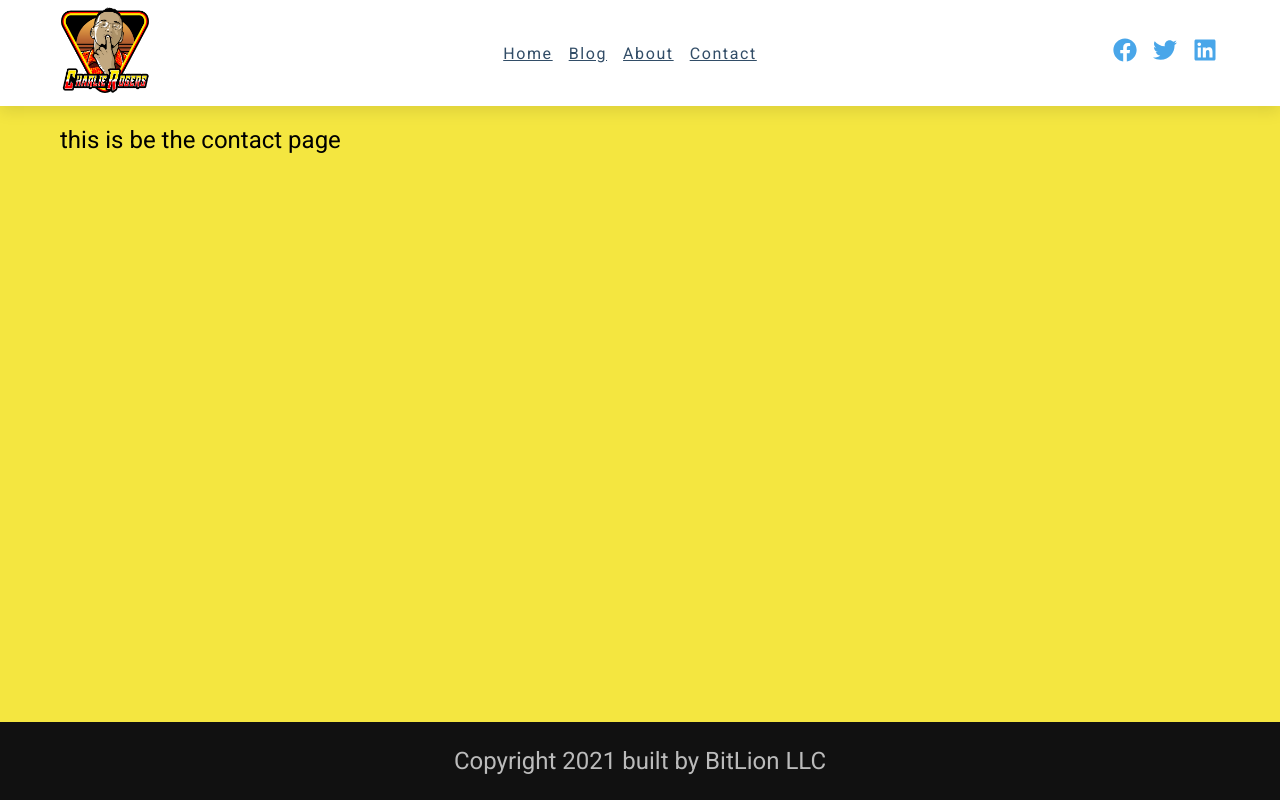
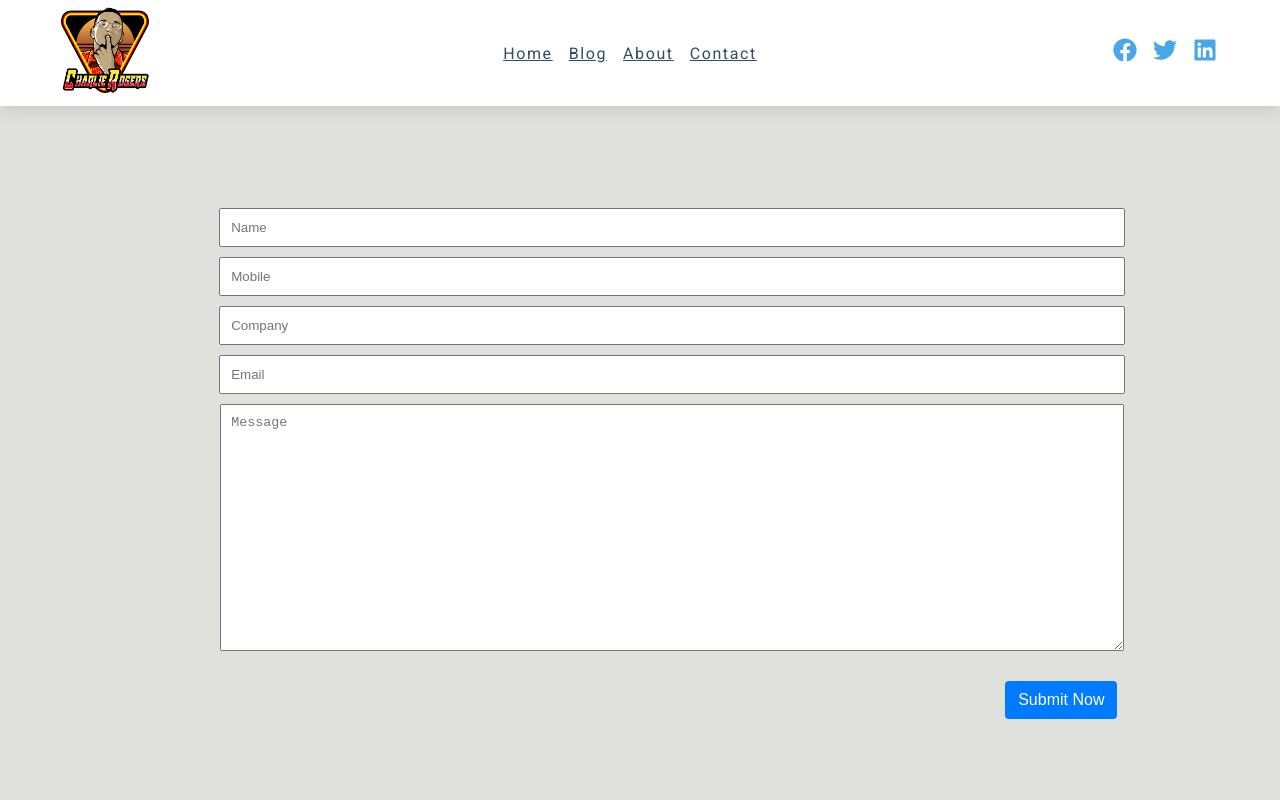
Before and after one commit to MisterC-Rogers/Charlie-Rogers, a Next.js app: page /contact in a window 1280 px wide. Shown: the top 800 px of the page. Built offline with nearby package versions, Linux system fonts and the light colour scheme.

Commit message:
contact template and home page

```diff
--- a/components/Hero.js
+++ b/components/Hero.js
@@ -11,12 +11,12 @@ const Hero = ({ photos }) => {
             <style jsx>{`
                 .hero_container {
                     text-align: center;
-                    max-width: 95%;
-                    margin: 60px auto;
+                    max-width: 100%;
+                    margin: 30px auto;
                 }
                 .hero{
                     width: 100%;
-                    max-height: 400px;
+                    max-height: 500px;
                 }
             `}</style>
         </>
--- a/pages/contact.js
+++ b/pages/contact.js
@@ -1,11 +1,149 @@
-import React from 'react'
+import { useState } from "react";
+import contactStyles from '../styles/Contact.module.css'
 
-const contact = () => {
-    return (
-        <div>
-            this is be the contact page
-        </div>
-    )
-}
+const Contact = () => {
+  const [contactData, setContactData] = useState({});
+  const [errorMsg, setErrorMsg] = useState();
+  const [successMsg, setSuccessMsg] = useState(false);
+  const [hideForm, setHideForm] = useState(false);
 
-export default contact
+  const isValidEmail = (email) => {
+    return /^[a-zA-Z0-9]+@[a-zA-Z0-9]+\.[A-Za-z]+$/.test(email);
+  };
+
+  const isValidMobile = (mobileno) => {
+    return /^[6-9]\d{9}$/.test(mobileno);
+  };
+
+  const validateField = (field, value) => {
+    if (value.length <= 0) {
+      return (
+        <>
+          <span className="text-capitalize">{field}</span> is required field.
+        </>
+      );
+    } else {
+      if (field === "email") {
+        if (!isValidEmail(value)) return "Invalid Email.";
+      } else if (field === "mobile") {
+        if (!isValidMobile(value)) return "Invalid Mobile Number.";
+      } else {
+        return "";
+      }
+    }
+  };
+
+  const handleBlur = (event) => {
+    setErrorMsg(validateField(event.target.name, event.target.value));
+  };
+
+  const handleChange = (e) => {
+    const { name, value } = e.target;
+    setContactData({
+      ...contactData,
+      [name]: value
+    });
+  };
+
+  const handleSubmit = (event) => {
+    event.preventDefault();
+    setHideForm(true);
+    for (let key in contactData) {
+      if (!contactData[key]) {
+        setHideForm(false);
+        setSuccessMsg(false);
+      }
+    }
+    if (hideForm === true) {
+      setSuccessMsg(true);
+    }
+  };
+
+  return (
+      <div className={contactStyles.contact_container}>
+        <form
+          className={contactStyles.form}
+          onSubmit={handleSubmit}
+          encType="multipart/form-data"
+          autoComplete="off"
+        >
+          {!successMsg ? (
+            <>
+              <div id="errormessage" className={errorMsg ? contactStyles.errormessage : ""}>
+                {errorMsg}
+              </div>
+              <div className={contactStyles.form_group}>
+                <input
+                  name="name"
+                  type="text"
+                  className={contactStyles.form_control}
+                  placeholder="Name"
+                  value={contactData.name || ""}
+                  onChange={(e) => handleChange(e)}
+                  onBlur={handleBlur}
+                />
+              </div>
+              <div className={contactStyles.form_group}>
+                <input
+                  name="mobile"
+                  type="text"
+                  className={contactStyles.form_control}
+                  placeholder="Mobile"
+                  onBlur={handleBlur}
+                  value={contactData.mobile || ""}
+                  onChange={(e) => handleChange(e)}
+                />
+              </div>
+              <div className={contactStyles.form_group}>
+                <input
+                  name="company"
+                  type="text"
+                  className={contactStyles.form_control}
+                  placeholder="Company"
+                  value={contactData.company || ""}
+                  onChange={(e) => handleChange(e)}
+                  onBlur={handleBlur}
+                />
+              </div>
+              <div className={contactStyles.form_group}>
+                <input
+                  name="email"
+                  type="email"
+                  className={contactStyles.form_control}
+                  placeholder="Email"
+                  value={contactData.email || ""}
+                  onChange={(e) => handleChange(e)}
+                  onBlur={handleBlur}
+                />
+              </div>
+              <div className={contactStyles.form_group}>
+                <textarea
+                  name="message"
+                  type="text"
+                  className={contactStyles.form_control_message}
+                  placeholder="Message"
+                  value={contactData.message || ""}
+                  onChange={(e) => handleChange(e)}
+                  onBlur={handleBlur}
+                  rows="15"
+                />
+              </div>
+              <p className={contactStyles.btn_container}>
+                <input
+                  type="submit"
+                  className={contactStyles.btn}
+                  value="Submit Now"
+                />
+              </p>
+            </>
+          ) : (
+            <div className={ contactStyles.sendmessage} id="sendmessage">
+              Thank for your message. We will contact you soon.
+            </div>
+          )}
+        </form>
+    </div>
+  );
+};
+
+export default Contact;
--- /dev/null
+++ b/styles/Contact.module.css
@@ -0,0 +1,76 @@
+.contact_container {
+width: 80%;
+margin: 5vh auto;
+}
+
+.form {
+    width: 100%;
+    background: transparent;
+    border-radius: 10px;
+    padding: 2rem;
+}
+.form_group{
+    width: 100%;
+    text-align: center;
+    margin: 10px 0;
+}
+
+.form_control{
+    width: 95%;
+    padding: 10px;
+}
+
+.btn_container{
+    text-align: right;
+    width: 98%;
+}
+
+.btn {
+    color: #fff;
+    background-color: #007bff;
+    border-color: #007bff;
+    display: inline-block;
+    font-weight: 400;
+    text-align: center;
+    vertical-align: middle;
+    user-select: none;
+    border: 1px solid transparent;
+    padding: 0.375rem 0.75rem;
+    font-size: 1rem;
+    line-height: 1.5;
+    border-radius: 0.25rem;
+    transition: color 0.15s ease-in-out, background-color 0.15s ease-in-out, border-color 0.15s ease-in-out, box-shadow 0.15s ease-in-out;
+}
+
+.form_control:hover, .btn:hover,
+.form_control:focus, .btn:focus {
+    box-shadow: none;
+}
+
+.form_control_message {
+    width: 95%;
+    padding: 10px;
+    height: auto;
+}
+
+.sendmessage {
+color: #007bff;
+border: 1px solid #007bff;
+display: none;
+text-align: center;
+padding: 15px;
+font-weight: 600;
+margin-bottom: 15px;
+display: block;
+}
+
+.errormessage {
+color: red;
+display: none;
+border: 1px solid red;
+text-align: center;
+padding: 15px;
+font-weight: 600;
+margin-bottom: 15px;
+display: block;
+}
--- a/styles/globals.css
+++ b/styles/globals.css
@@ -1,7 +1,7 @@
 @import url('https://fonts.googleapis.com/css2?family=Roboto:ital,wght@0,100;0,300;0,400;0,500;0,700;0,900;1,100;1,300;1,400;1,500;1,700;1,900&display=swap');
 
 body {
-  background: #F4E640;
+  background: #e0e0dd;
   margin: 0;
   font-family: 'Roboto';
   font-size: 1.5em;
```
Also changed, not shown: pages/index.js (+14 -3 lines).
